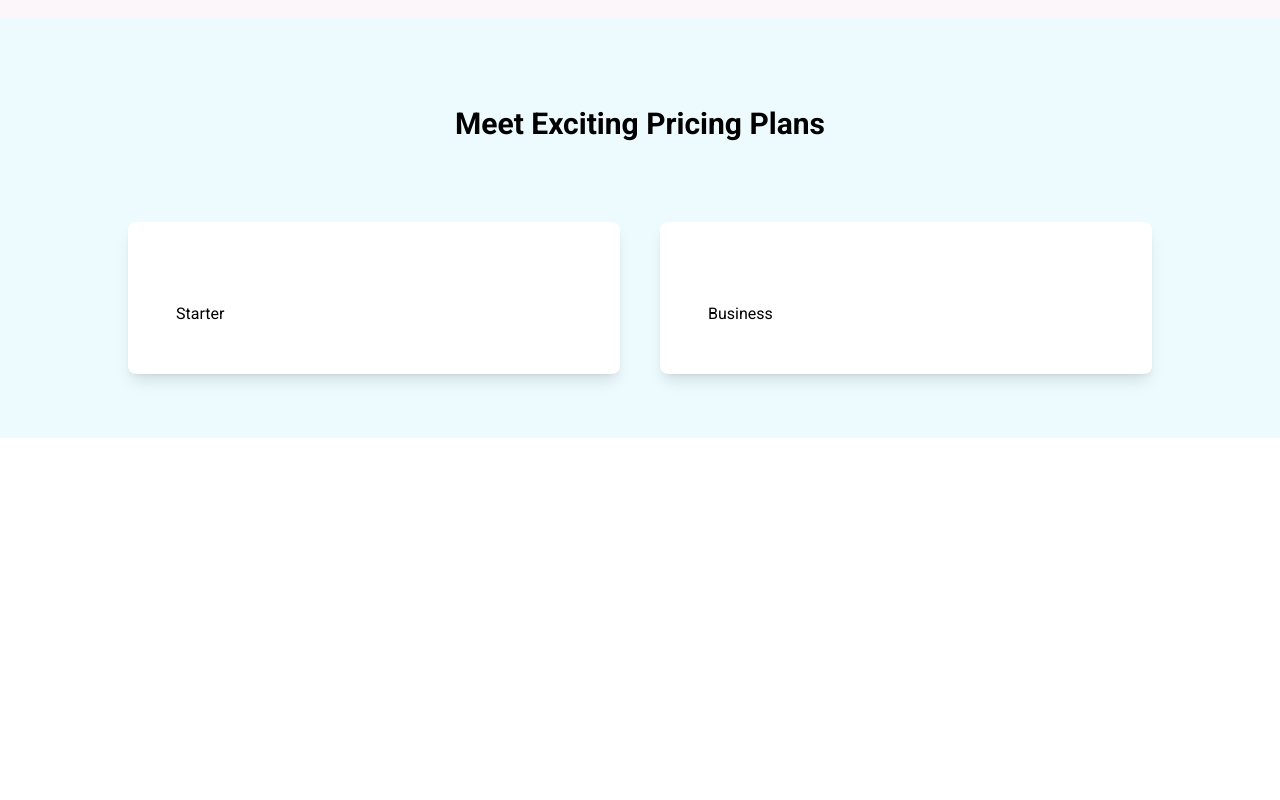
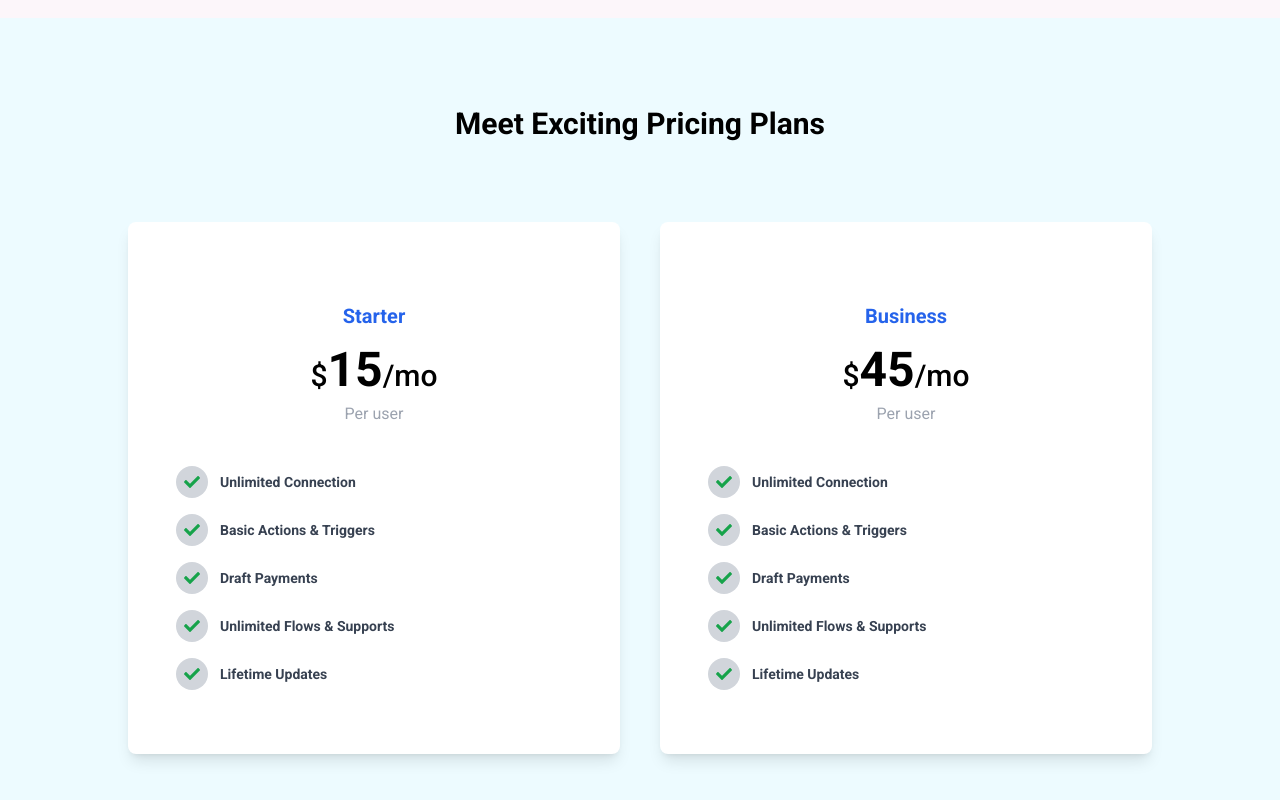
Before and after one commit to moonspark78/TrackP_NextJS, a Next.js app: page / in a window 1280 px wide. Shown: the part 3358-4158 px from the top of the page. Before the commit the page ends 3796 px from the top, so only its background shows below. Built offline with nearby package versions, Linux system fonts and the light colour scheme.

Commit message:
📈 still working  on the price  section  📈

```diff
--- a/components/Home/Price/PriceCard.tsx
+++ b/components/Home/Price/PriceCard.tsx
@@ -1,16 +1,63 @@
 import React from 'react'
+import { FaCheck } from 'react-icons/fa';
 
 type Props ={
     price: number;
     plan: string;
 }
 
-const PriceCard = ({plan}:Props) => {
+const PriceCard = ({plan, price}:Props) => {
   return (
     <div className='bg-white p-12 rounded-lg shadow-lg'>
-        <p className='mt-8'>
+        <p className='mt-8 text-xl font-semibold text-blue-600 text-center'>
             {plan}
         </p>
+        <div className='font-medium text-3xl mt-4 text-center'>
+            $<span className='text-5xl font-bold'>{price}</span>/mo
+        </div>
+        <p className='mt-2 text-gray-400 text-center'>Per user</p>
+        <div className='mt-10'>
+            <div className='text-center mb-4 flex items-center space-x-3'>
+                <div className='text-center w-8 h-8 bg-gray-300 rounded-full flex justify-center flex-col items-center'>
+                    <FaCheck className='text-green-600'/>
+                </div>
+                <p className='text-sm font-semibold text-gray-700'>
+                    Unlimited Connection
+                </p>
+            </div>
+            <div className='text-center mb-4 flex items-center space-x-3'>
+                <div className='text-center w-8 h-8 bg-gray-300 rounded-full flex justify-center flex-col items-center'>
+                    <FaCheck className='text-green-600'/>
+                </div>
+                <p className='text-sm font-semibold text-gray-700'>
+                    Basic Actions & Triggers
+                </p>
+            </div>
+            <div className='text-center mb-4 flex items-center space-x-3'>
+                <div className='text-center w-8 h-8 bg-gray-300 rounded-full flex justify-center flex-col items-center'>
+                    <FaCheck className='text-green-600'/>
+                </div>
+                <p className='text-sm font-semibold text-gray-700'>
+                    Draft Payments
+                </p>
+            </div>
+            <div className='text-center mb-4 flex items-center space-x-3'>
+                <div className='text-center w-8 h-8 bg-gray-300 rounded-full flex justify-center flex-col items-center'>
+                    <FaCheck className='text-green-600'/>
+                </div>
+                <p className='text-sm font-semibold text-gray-700'>
+                    Unlimited Flows & Supports
+                </p>
+            </div>
+            <div className='text-center mb-4 flex items-center space-x-3'>
+                <div className='text-center w-8 h-8 bg-gray-300 rounded-full flex justify-center flex-col items-center'>
+                    <FaCheck className='text-green-600'/>
+                </div>
+                <p className='text-sm font-semibold text-gray-700'>
+                    Lifetime Updates
+                </p>
+            </div>
+        </div>
     </div>
   )
 }
```
